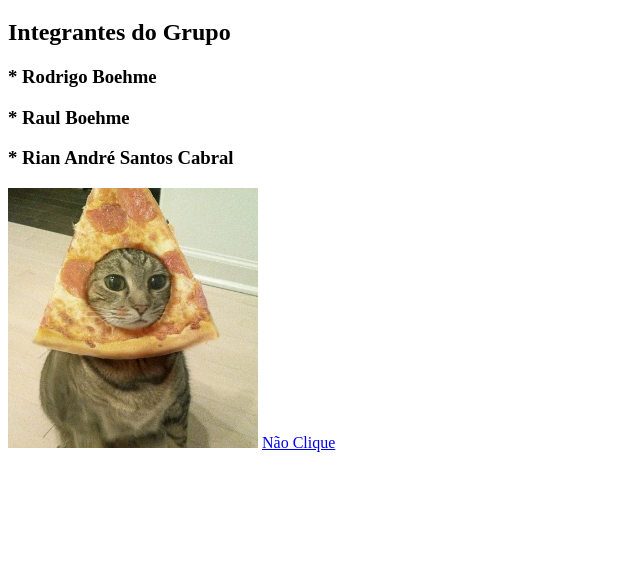
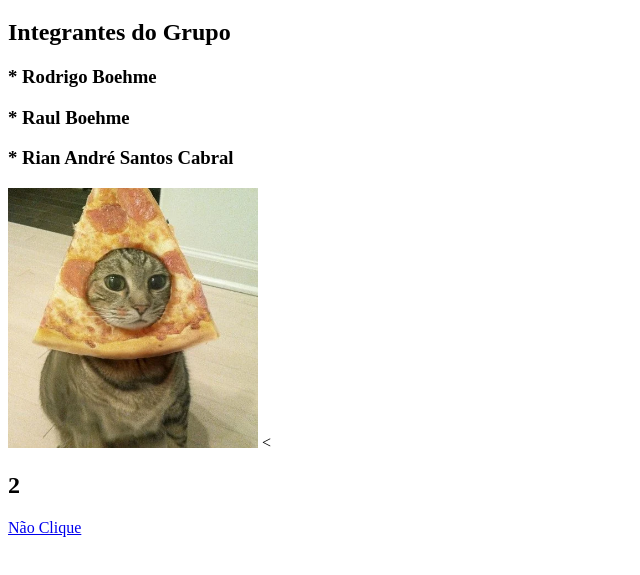
Before and after one commit to RodrigoBoehme/TrabalhoAvaliativo-UC10, a plain HTML site: page index.html in a window 1280 px wide. Shown: the part 61-636 px from the top of the page, without its empty margins (0-640 px from the left). Drawn offline with Linux system fonts and the light colour scheme.

Commit message:
Update index.html

```diff
--- a/index.html
+++ b/index.html
@@ -16,6 +16,7 @@
 
 <img src="./imagens/GatoPizza.jpeg" style="width:250px;height:auto">
 
+<<h2>2</h2>
 <a href="https://www.youtube.com/watch?v=dQw4w9WgXcQ">Não Clique</a>
 </body>
 </html>
```
